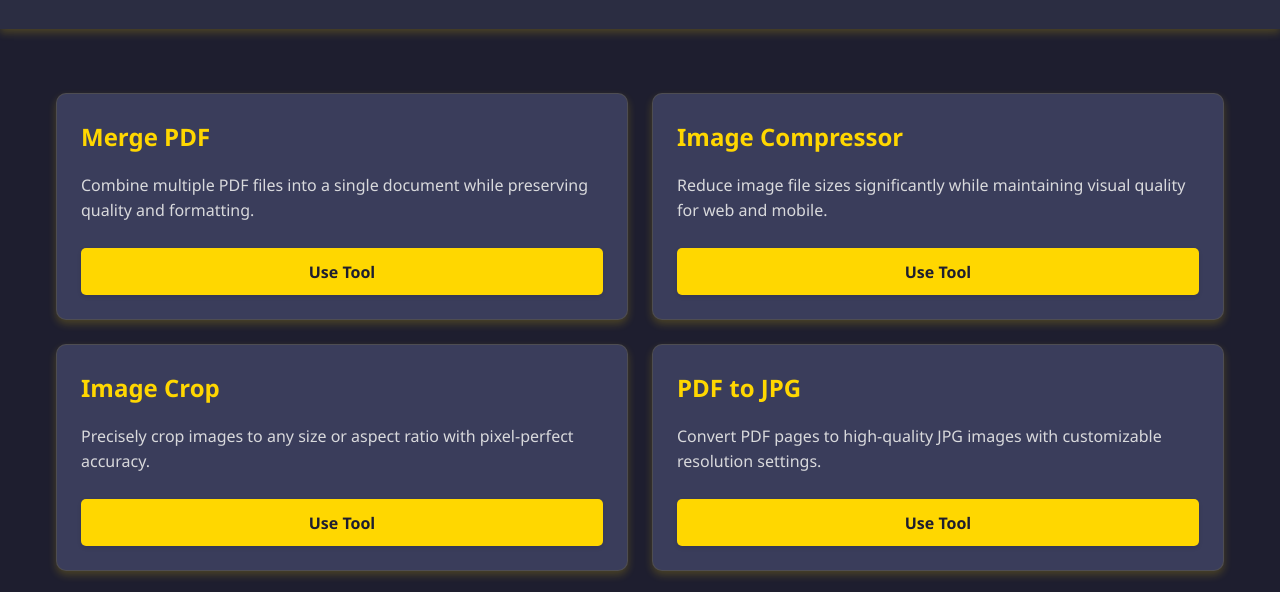
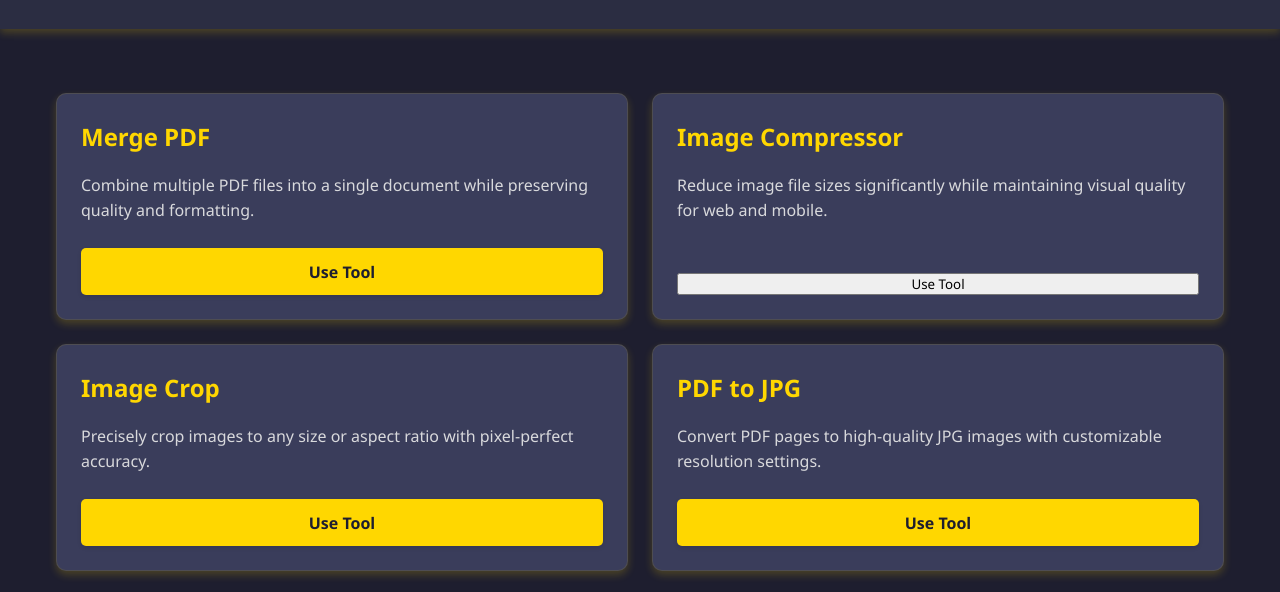
Before and after one commit to tanetsy6/MYPDFCONVERT, a plain HTML site: page index.html in a window 1280 px wide. Shown: the part 135-727 px from the top of the page. Drawn offline with Linux system fonts and the light colour scheme.

Commit message:
Update index.html

```diff
--- a/index.html
+++ b/index.html
@@ -245,7 +245,7 @@
             <div class="tool-card">
                 <h2>Image Compressor</h2>
                 <p>Reduce image file sizes significantly while maintaining visual quality for web and mobile.</p>
-                <button class="btn" onclick="redirectToTool('Image Compressor')">Use Tool</button>
+                <button class="Image-Compressor.html" onclick="redirectToTool('Image Compressor')">Use Tool</button>
             </div>
 
             <!-- Tool Card 3: Image Crop -->
```
